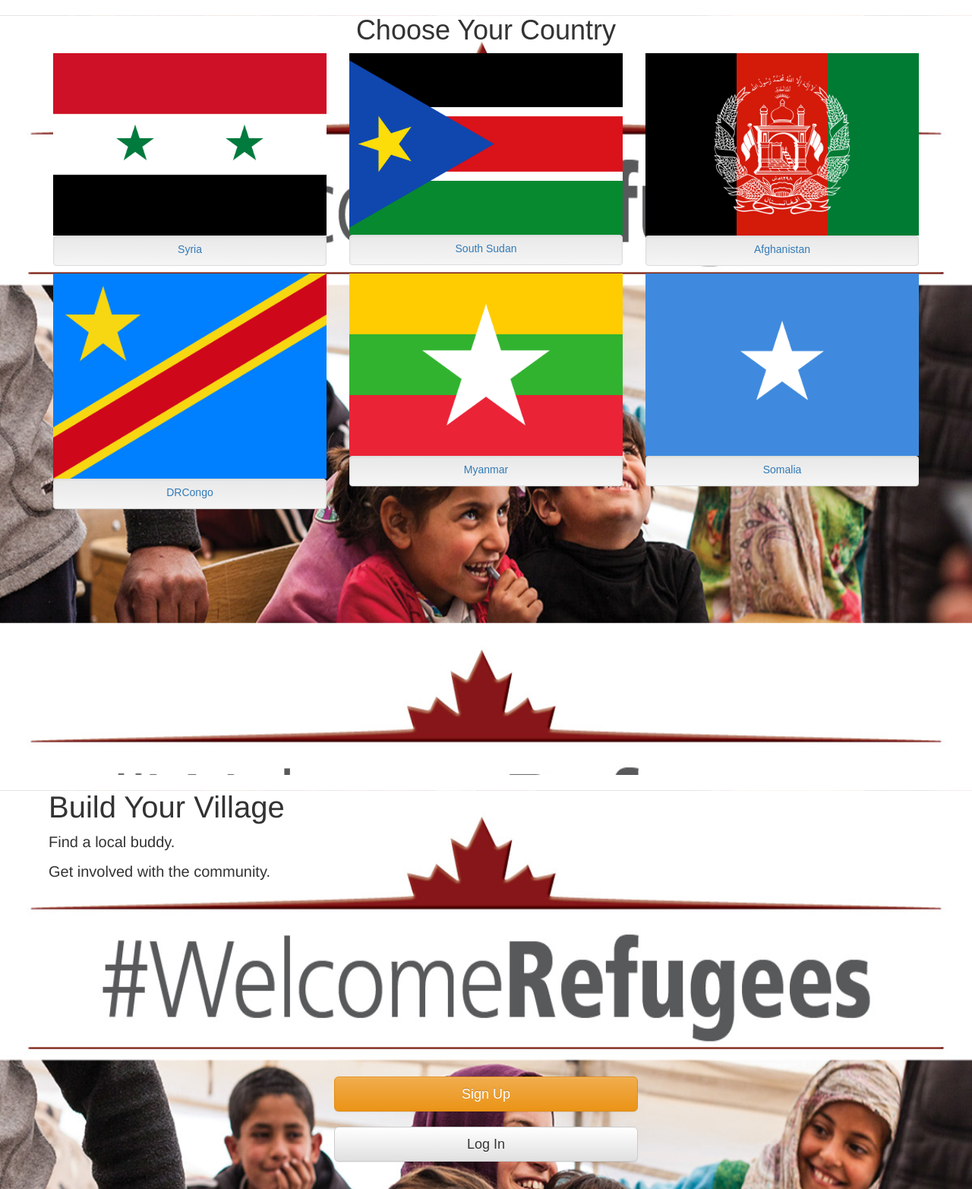
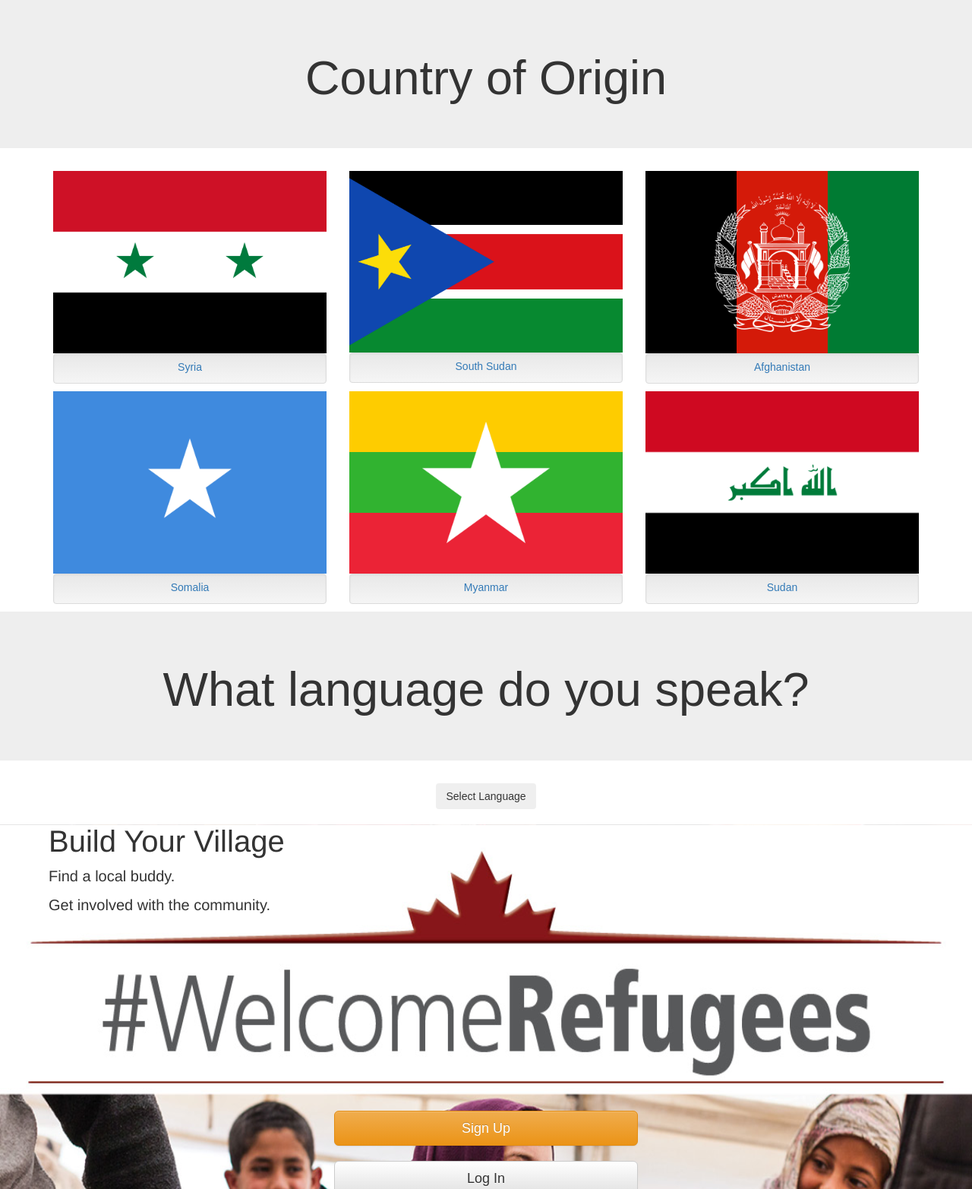
Before and after one commit to dibstern/village, a React app: page / in a window 1280 px wide. Shown: the top 1565 px of the page at 76% size. Built offline with nearby package versions, Linux system fonts and the light colour scheme.

Commit message:
Tentative Country and Language
needs styling

```diff
--- a/src/components/App.js
+++ b/src/components/App.js
@@ -4,10 +4,12 @@ import CardHolder from './CardHolder';
 import Country from './Country.js';
 import VillageNavBar from './VillageNavBar';
 import SimpleSlider from './Slider';
+import LanguageDropDown from './Language.js'
 
 const App = () => (
   <div>
     <Country/>
+    <LanguageDropDown/>
     <CardHolder />
     <VillageNavBar id="home"/>
     <SimpleSlider/>
--- a/src/components/Country.js
+++ b/src/components/Country.js
@@ -3,61 +3,163 @@ import Card from './Card';
 import CountryCard from './CountryCard';
 import Carousel from './Carousel';
 import {Button, Grid, Row, Col} from 'react-bootstrap';
+import { Jumbotron, Container } from 'reactstrap';
 import './css/CardHolder.css';
 import syriaFlag from '../img/syria_flag.png'
 import ssFlag from '../img/south_sudan_flag.png'
-import congoFlag from '../img/congo_flag.png'
+import iraqFlag from '../img/iraq_flag.png'
 import myanmarFlag from '../img/myanmar_flag.png'
 import afghanFlag from '../img/afghan_flag.png'
 import somaliaFlag from '../img/somalia_flag.png'
 
+
+
+
 const Country = () => (
-  <div className="body">
-      <h1>Choose Your Country</h1>
+
+
+  <div>
+      <Jumbotron fluid>
+        <Container fluid>
+          <h1 className="display-3" align="center" >Country of Origin</h1>
+        </Container>
+
+      </Jumbotron>
+
       <Grid>
         <Row className="show-grid">
             <Col xs={6} md={4}>
+
                   <CountryCard
                         button_text='Syria'
                         button_link="#signup"
                         img={syriaFlag}/>
+
             </Col>
             <Col xs={6} md={4}>
+
                   <CountryCard
                         button_text='South Sudan'
                         button_link="#signup"
                         img={ssFlag}/>
+
             </Col>
             <Col xs={6} md={4}>
+
                   <CountryCard
                         button_text='Afghanistan'
                         button_link="#signup"
                         img={afghanFlag}/>
+
             </Col>
             </Row>
             <Row className="show-grid">
             <Col xs={6} md={4}>
-                  <CountryCard
-                        button_text='DRCongo'
-                        button_link="#signup"
-                        img={congoFlag}/>
-            </Col>
+
+              <CountryCard
+                    button_text='Somalia'
+                    button_link="http://www.google.com/"
+                    img={somaliaFlag}/>
+
+          </Col>
+
             <Col xs={6} md={4}>
+
                   <CountryCard
                         button_text='Myanmar'
                         button_link="#signup"
                         img={myanmarFlag}/>
+
             </Col>
+
             <Col xs={6} md={4}>
-                  <CountryCard
-                        button_text='Somalia'
-                        button_link="#signup"
-                        img={somaliaFlag}/>
-            </Col>
+
+              <CountryCard
+                    button_text='Sudan'
+                    button_link="http://www.google.com/"
+                    img={iraqFlag}/>
+
+          </Col>
+
         </Row>
 </Grid>
 
 </div>
+
 );
 
 export default Country;
+
+// import React from 'react';
+// import Card from './Card';
+// import CountryCard from './CountryCard';
+// import Carousel from './Carousel';
+// import {Button, Grid, Row, Col} from 'react-bootstrap';
+// import './css/CardHolder.css';
+// import countryflag from './css/Country.css';
+// import syriaFlag from '../img/syria_flag.png'
+// import ssFlag from '../img/south_sudan_flag.png'
+// import congoFlag from '../img/congo_flag.png'
+// import myanmarFlag from '../img/myanmar_flag.png'
+// import afghanFlag from '../img/afghan_flag.png'
+// import somaliaFlag from '../img/somalia_flag.png'
+// import { Thumbnail } from 'react-bootstrap';
+
+// const Country = () => (
+//   <div className="body">
+//       <h1>Choose Your Country</h1>
+//       <Grid>
+//   <Row>
+//     <Col xs={6} md={4}>
+//       <Thumbnail src={syriaFlag} alt="242x200">
+//         <h1>
+//           <Button bsStyle="primary" >Syria</Button>
+//         </h1>
+//       </Thumbnail>
+//     </Col>
+//     <Col xs={6} md={4}>
+//       <Thumbnail src={afghanFlag} alt="242x200">
+//         <h1 classname="countryflag">
+//           <Button bsStyle="primary" >Syria</Button>
+//         </h1>
+//       </Thumbnail>
+//     </Col>
+//     <Col xs={6} md={4}>
+//       <Thumbnail src={ssFlag} alt="242x200">
+//         <h1 classname="countryflag">
+//           <Button bsStyle="primary" >Syria</Button>
+//         </h1>
+//       </Thumbnail>
+//     </Col>
+//     <Col xs={6} md={4}>
+//       <Thumbnail src={myanmarFlag} alt="242x200">
+//         <h1 classname="countryflag">
+//           <Button bsStyle="primary" >Syria</Button>
+//         </h1>
+//       </Thumbnail>
+//     </Col>
+//     <Col xs={6} md={4}>
+//       <Thumbnail src={congoFlag} alt="242x200">
+//         <h1 classname="countryflag">
+//           <Button bsStyle="primary" >Syria</Button>
+//         </h1>
+//       </Thumbnail>
+//     </Col>
+//     <Col xs={6} md={4}>
+//       <Thumbnail src={somaliaFlag} alt="242x200">
+//         <h1 classname="countryflag">
+//           <Button bsStyle="primary" >Syria</Button>
+//         </h1>
+//       </Thumbnail>
+//     </Col>
+//   </Row>
+// </Grid>;
+
+
+
+
+
+// </div>
+// );
+
+// export default Country;
--- /dev/null
+++ b/src/components/Language.js
@@ -0,0 +1,43 @@
+import React from 'react';
+import { Dropdown, DropdownToggle, DropdownMenu, DropdownItem, Jumbotron , Container} from 'reactstrap';
+
+export default class LanguageDropDown extends React.Component {
+  constructor(props) {
+    super(props);
+
+    this.toggle = this.toggle.bind(this);
+    this.state = {
+      dropdownOpen: false
+    };
+  }
+
+  toggle() {
+    this.setState({
+      dropdownOpen: !this.state.dropdownOpen
+    });
+  }
+
+  render() {
+    return (
+      <div>
+    <Jumbotron fluid>
+        <Container fluid>
+          <h1 className="display-3" align="center" >What language do you speak?</h1>
+        </Container>
+      </Jumbotron>
+
+      <Dropdown isOpen={this.state.dropdownOpen} toggle={this.toggle} align="center">
+        <DropdownToggle caret>
+          Select Language
+        </DropdownToggle>
+        <DropdownMenu>
+          <DropdownItem header>Language1</DropdownItem>
+          <DropdownItem header>Language2</DropdownItem>
+          <DropdownItem header>Language3</DropdownItem>
+        </DropdownMenu>
+      </Dropdown>
+
+      </div>
+    );
+  }
+}
--- a/src/components/css/Country.css
+++ b/src/components/css/Country.css
@@ -3,7 +3,8 @@
   padding: 0;
   font-family: sans-serif;
   width: 100%;
-  height: 100px;
+  height: 25px;
+  background-color: violet;
 }
 
 .well{
```
Also changed, not shown: src/components/Jumbotron.js (added, +18 -0 lines), src/img/iraq_flag.png (added), src/img/sudan_flag.png.
